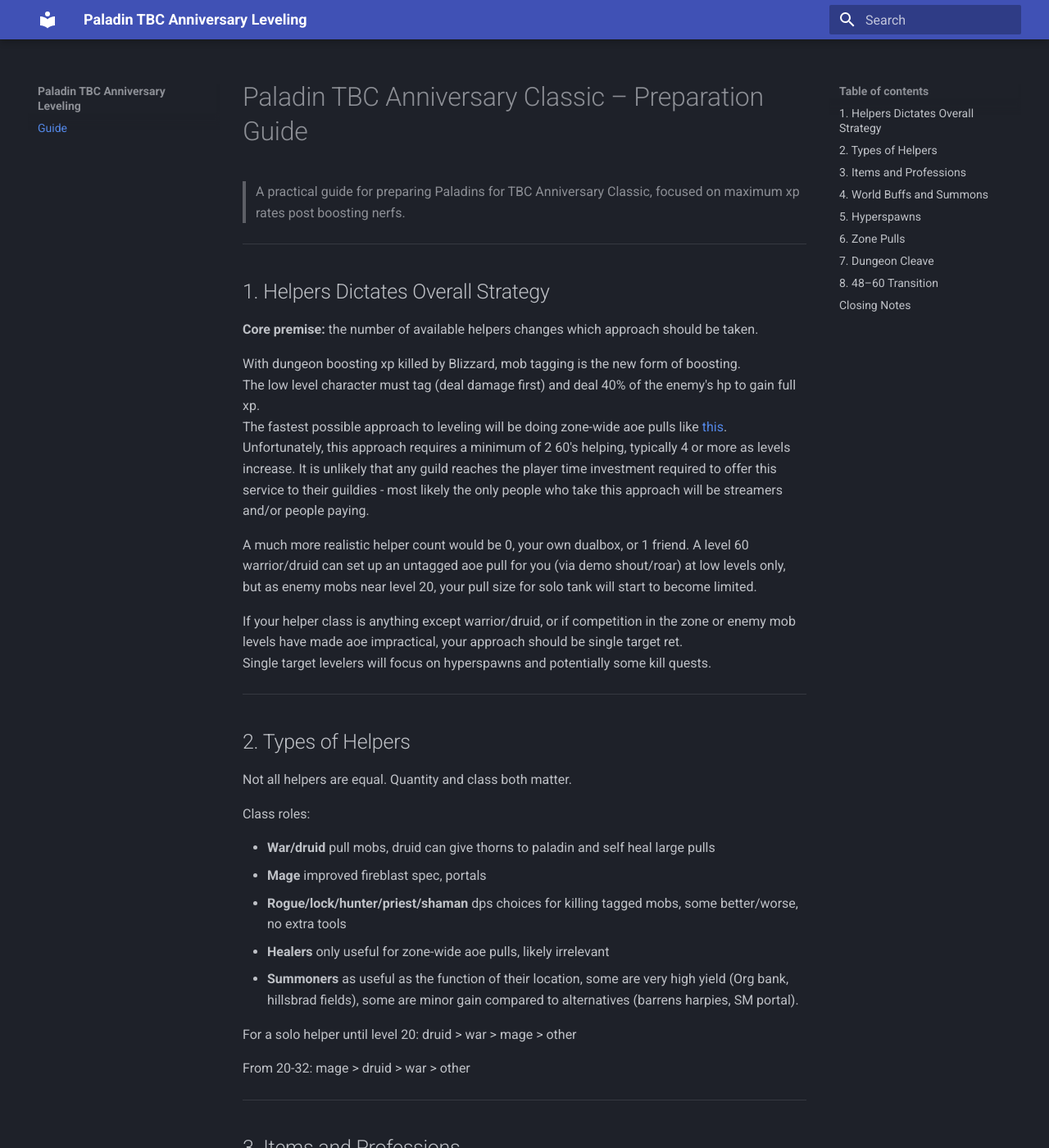
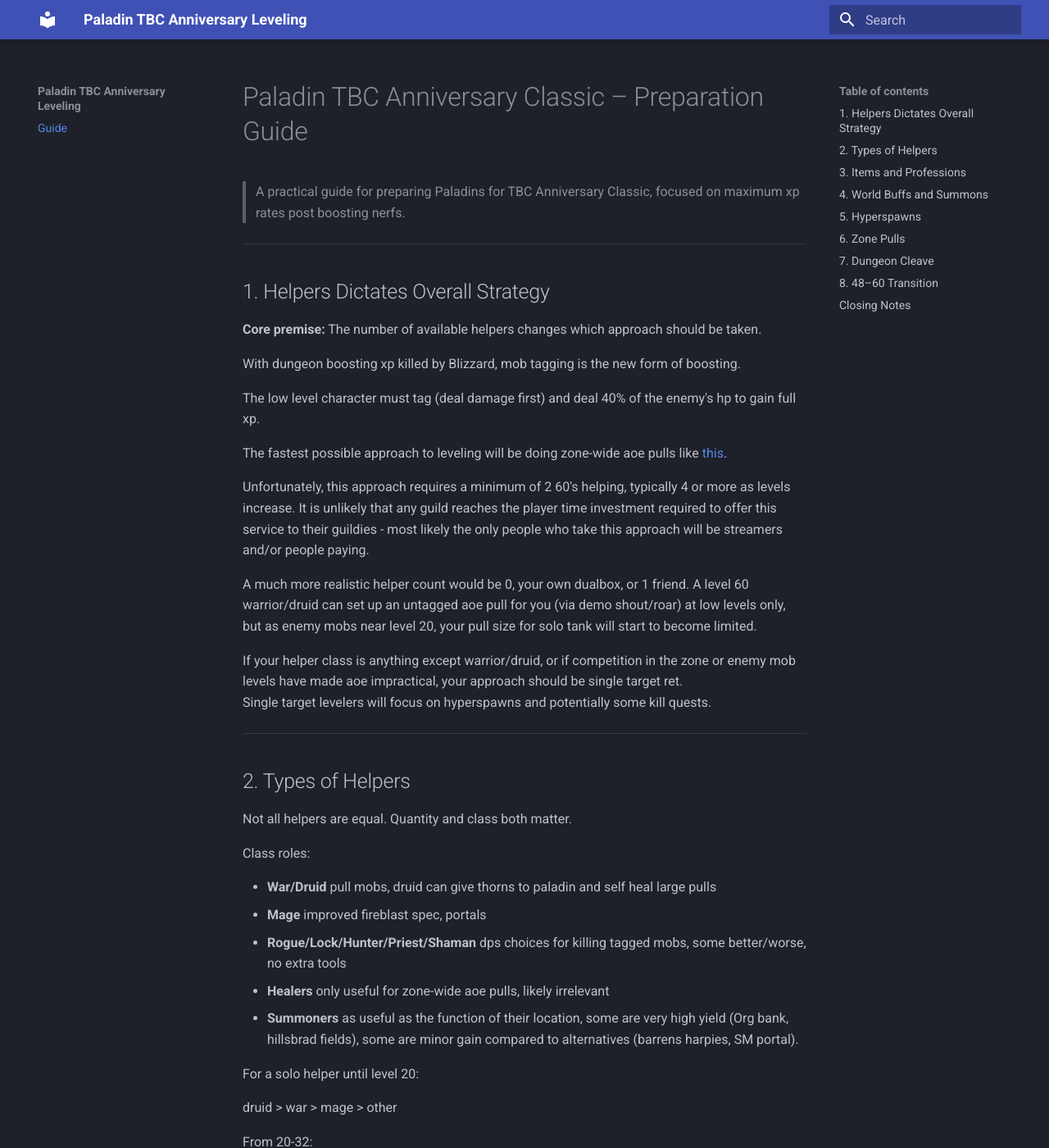
Before and after one commit to mediumcor3/tbc-paladin-leveling, an MkDocs documentation site: the page built from docs/index.md, in a window 1280 px wide and 1400 px high. Shown: the whole window at 82% size. Built offline with MkDocs 1.6.1 and Material for MkDocs 9.7.7, drawn with Linux system fonts in a browser that asks for light colours; some of the changed text lies outside the part shown.

Commit message:
Update index.md

```diff
--- a/docs/index.md
+++ b/docs/index.md
@@ -6,11 +6,14 @@
 
 ## 1. Helpers Dictates Overall Strategy
 
-**Core premise:** the number of available helpers changes which approach should be taken.
+**Core premise:** The number of available helpers changes which approach should be taken.
 
 With dungeon boosting xp killed by Blizzard, mob tagging is the new form of boosting.
+
 The low level character must tag (deal damage first) and deal 40% of the enemy's hp to gain full xp.
+
 The fastest possible approach to leveling will be doing zone-wide aoe pulls like [this](https://www.youtube.com/watch?v=yMHqKeDvrBk).
+
 Unfortunately, this approach requires a minimum of 2 60's helping, typically 4 or more as levels increase.  It is unlikely that any guild reaches the player time investment required to offer this service to their    guildies - most likely the only people who take this approach will be streamers and/or people paying.
 
 A much more realistic helper count would be 0, your own dualbox, or 1 friend.  A level 60 warrior/druid can set up an untagged aoe pull for you (via demo shout/roar) at low levels only, but as enemy mobs near level 20, your pull size for solo tank will start to become limited.
@@ -26,16 +29,18 @@ Not all helpers are equal.  Quantity and class both matter.
 
 Class roles:
 
-* **War/druid** pull mobs, druid can give thorns to paladin and self heal large pulls
+* **War/Druid** pull mobs, druid can give thorns to paladin and self heal large pulls
 * **Mage** improved fireblast spec, portals
-* **Rogue/lock/hunter/priest/shaman** dps choices for killing tagged mobs, some better/worse, no extra tools
+* **Rogue/Lock/Hunter/Priest/Shaman** dps choices for killing tagged mobs, some better/worse, no extra tools
 * **Healers** only useful for zone-wide aoe pulls, likely irrelevant
 * **Summoners** as useful as the function of their location, some are very high yield (Org bank, hillsbrad fields), some are minor gain compared to alternatives (barrens harpies, SM portal).
 
 For a solo helper until level 20:
+
 druid > war > mage > other
 
 From 20-32:
+
 mage > druid > war > other
 
 ---
@@ -47,12 +52,17 @@ Aoe levelers will need to get [Explosive Rockets](https://classicdb.ch/?item=117
 Single target levelers can review these gear snapshots for ideas on pre-gearing your character.  I'm taking this approach personally and am twinked in every item slot.
 
 [Level 1](https://sixtyupgrades.com/tbc/set/hu5PKB8sUk9zQdzDGVMCJK)
+
 [Level 20](https://sixtyupgrades.com/tbc/set/bVxtYXqHUW7CifofrJ7v4r)
+
 [Level 32](https://sixtyupgrades.com/tbc/set/okBa9at4cZJdbT7TJMeTho)
+
 [Level 40](https://sixtyupgrades.com/tbc/set/kPpCErA1oHmLKQ2hNtmi23)
+
 [Level 47](https://sixtyupgrades.com/tbc/set/pyqZ4JF9vbZjsQhML28JgZ)
 
 Ret players can also consider low level battle elixirs for str/agi.
+
 To access the engineering helm at level 10, you must stop leveling and push engi to 120.  This may not be worth the xph loss but the helm lasts until level 25 and [Humbert's Helm](https://classicdb.ch/?item=4724) is notoriously expensive.
 
 ---
```
